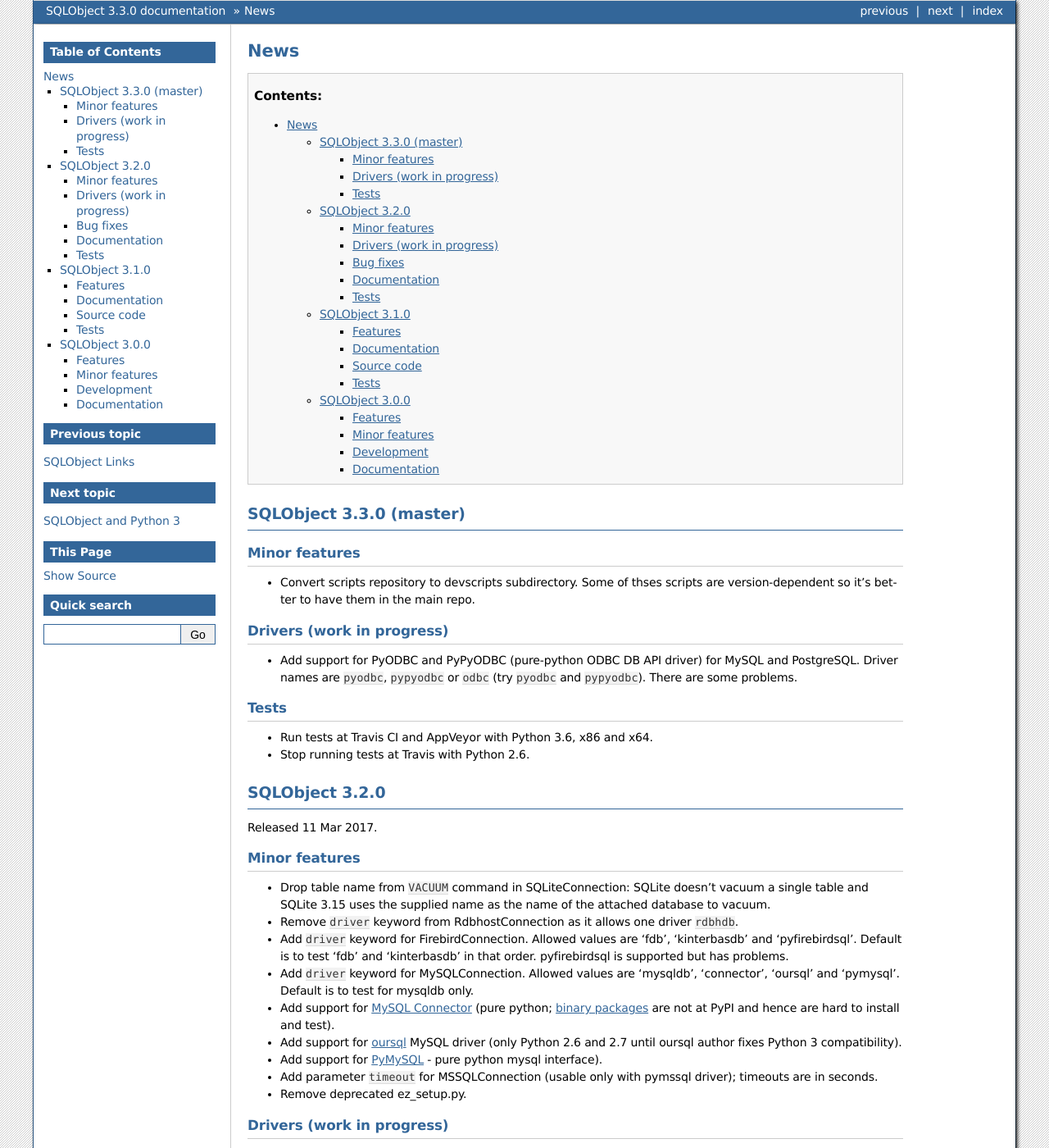
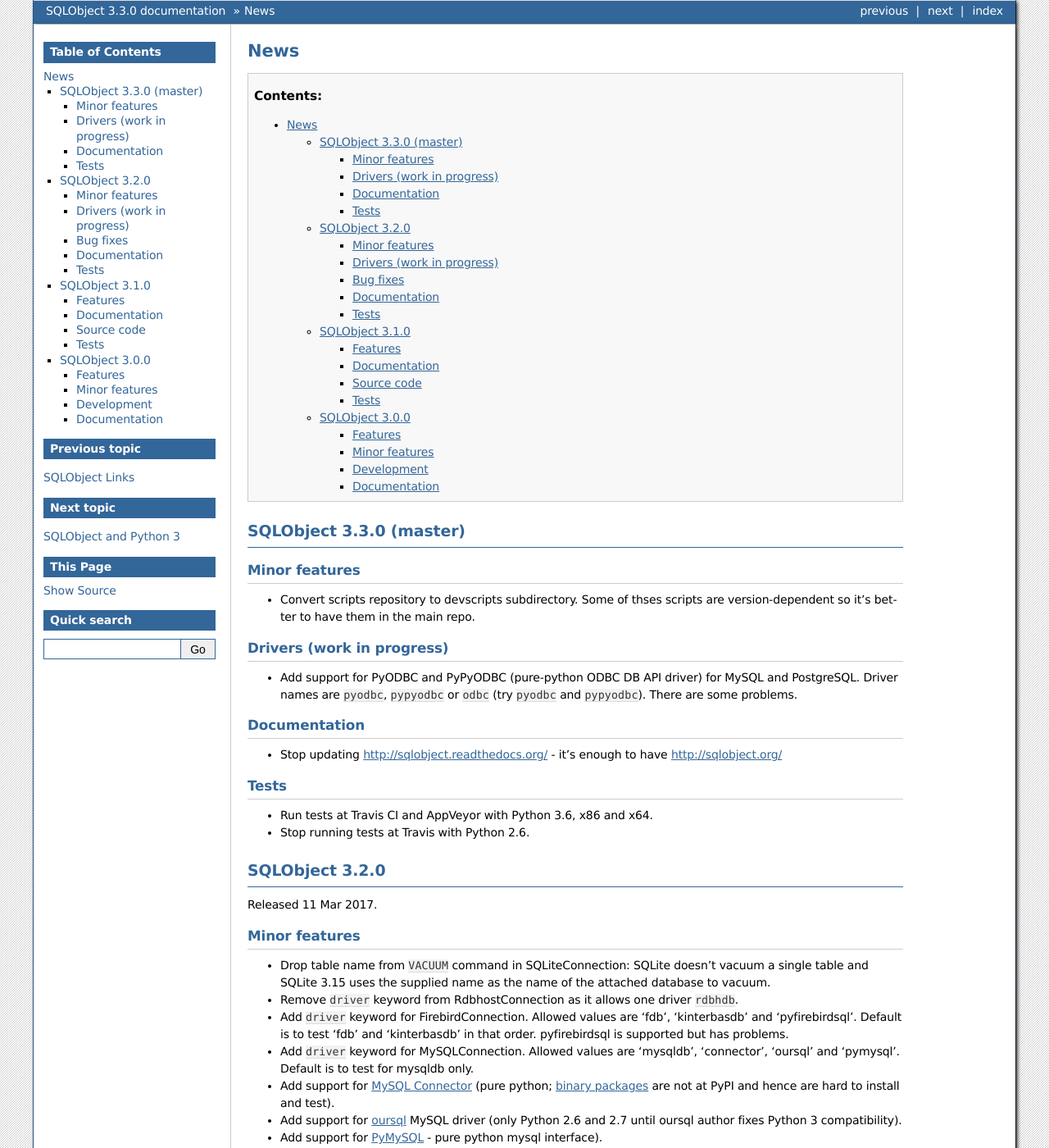
Before and after one commit to sqlobject/sqlobject, a Sphinx documentation site: the page built from docs/News.rst, in a window 1280 px wide and 1400 px high. Shown: the whole window at 82% size. Built offline with Sphinx 7.4.7, drawn with Linux system fonts in a browser that asks for light colours.

Commit message:
Stop updating http://sqlobject.readthedocs.org/
It's enough to have http://sqlobject.org/

[skip ci]

```diff
--- a/docs/News.rst
+++ b/docs/News.rst
@@ -23,6 +23,12 @@
 * Add support for PyODBC and PyPyODBC (pure-python ODBC DB API driver) for
   MySQL and PostgreSQL. Driver names are ``pyodbc``, ``pypyodbc`` or
   ``odbc`` (try ``pyodbc`` and ``pypyodbc``). There are some problems.
+
+Documentation
+-------------
+
+* Stop updating http://sqlobject.readthedocs.org/ - it's enough to have
+  http://sqlobject.org/
 
 Tests
 -----
```
